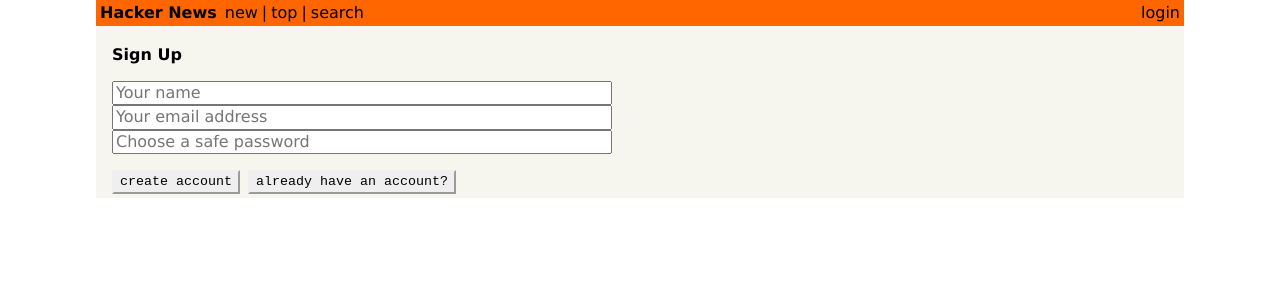
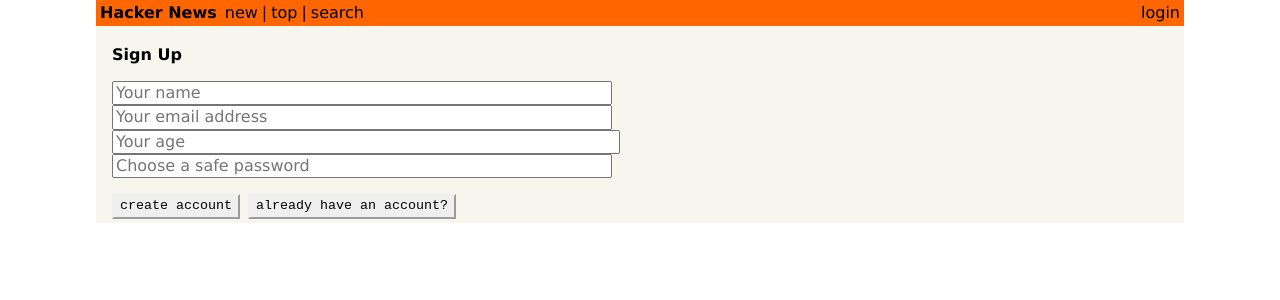
Before and after one commit to garyl1324/hackernews-gjl, a React (Create React App) app: page /login in a window 1280 px wide. Both pictures are taken after a click on the element "need to create an account?". Shown: the top 300 px of the page. Built offline with nearby package versions, Linux system fonts and the light colour scheme.

Commit message:
(working) added age to signup page

```diff
--- a/src/components/Login.js
+++ b/src/components/Login.js
@@ -4,16 +4,16 @@
 import gql from 'graphql-tag'
 
 const SIGNUP_MUTATION = gql`
-  mutation SignupMutation($email: String!, $password: String!, $name: String!) {
-    signup(email: $email, password: $password, name: $name) {
+  mutation SignupMutation($email: String!, $password: String!, $name: String!, $age: String!, $age: String!) {
+    signup(email: $email, password: $password, name: $name, age: $age) {
       token
     }
   }
 `
 
 const LOGIN_MUTATION = gql`
-  mutation LoginMutation($email: String!, $password: String!) {
-    login(email: $email, password: $password) {
+  mutation LoginMutation($email: String!, $password: String!, $age: String!) {
+    login(email: $email, password: $password, age: $age) {
       token
     }
   }
@@ -25,10 +25,11 @@
     email: '',
     password: '',
     name: '',
+    age: '',
   }
 
   render() {
-    const { login, email, password, name } = this.state
+    const { login, email, password, name, age } = this.state
     return (
       <div>
         <h4 className="mv3">{login ? 'Login' : 'Sign Up'}</h4>
@@ -47,12 +48,21 @@
             type="text"
             placeholder="Your email address"
           />
+          {!login && (
+            <input
+            value={age}
+            onChange={e => this.setState({ age: e.target.value })}
+            type="age"
+            placeholder="Your age"
+            />
+          )}
           <input
             value={password}
             onChange={e => this.setState({ password: e.target.value })}
             type="password"
             placeholder="Choose a safe password"
           />
+
         </div>
         <div className="flex mt3">
   <Mutation
```
